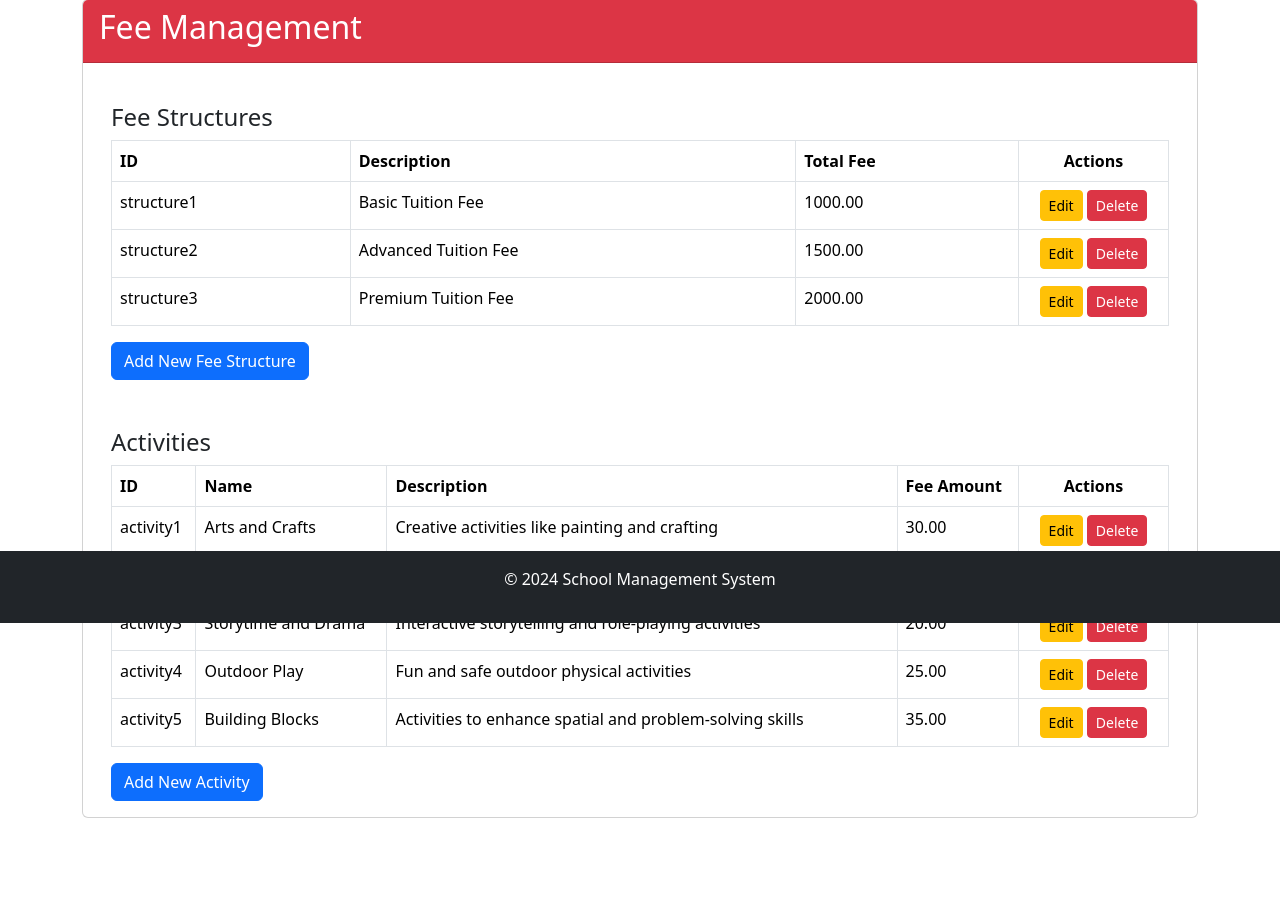
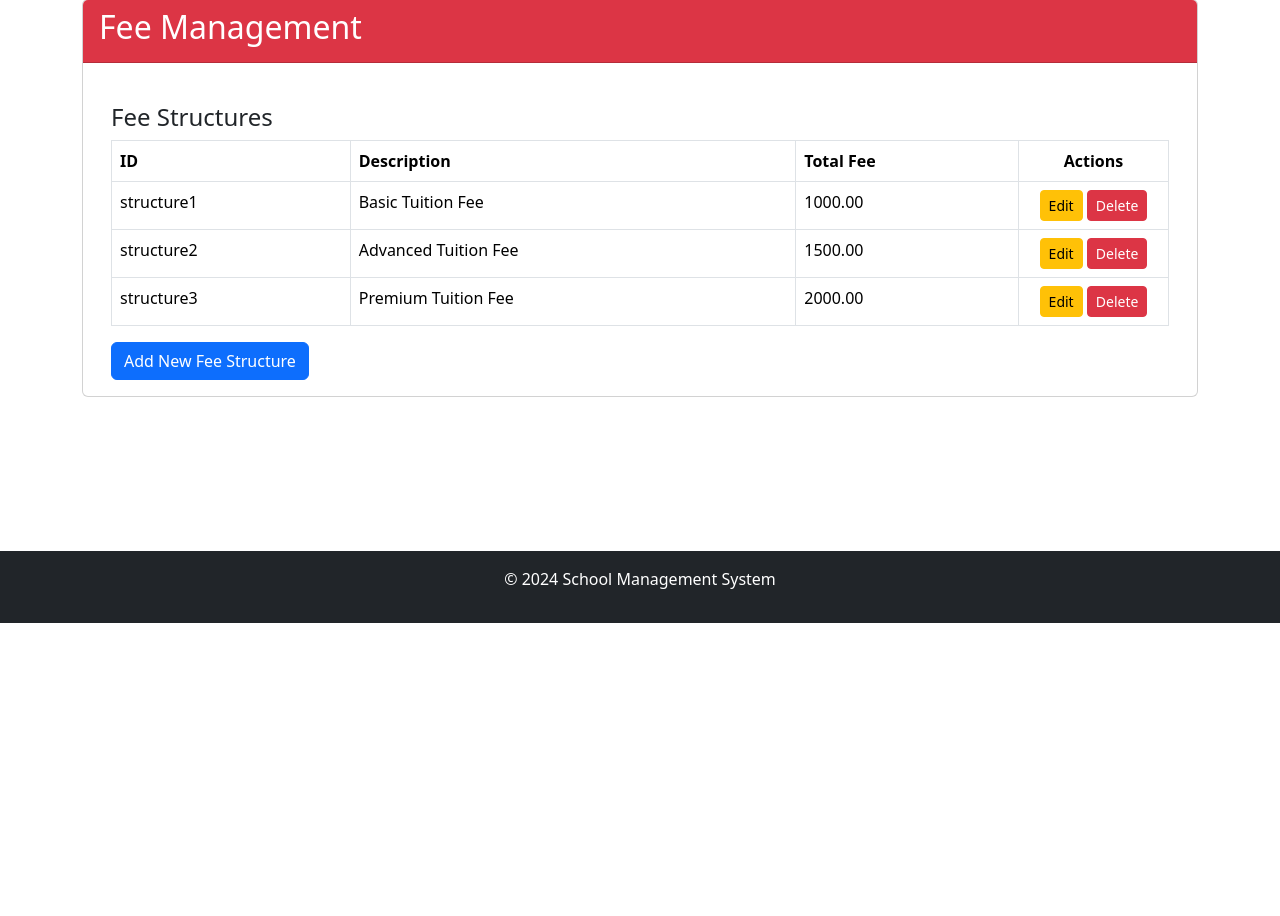
Before and after one commit to djzzlim/Monthly-Fee-Management-System, a Flask app: page /admin/fee_management in a window 1280 px wide. Shown: the part 177-1093 px from the top of the page. After the commit the page ends 800 px from the top, so only its background shows below. Run offline with Flask 3, Linux system fonts and the light colour scheme; a user stored in the database is signed in; data comes from the database, SQL or seed files in the repository.

Commit message:
Remove activity submodule and added Message table

```diff
--- a/app/routes/admin_routes.py
+++ b/app/routes/admin_routes.py
@@ -2,7 +2,7 @@ from flask import Blueprint, render_template, request, redirect, url_for, flash,
 from flask_login import login_required
 from app import db  # Importing db from the app package
 # Import User and Role models from the models module
-from app.models.models import User, Role, Settings, Class, ClassAssignment, ParentStudentRelation, FeeStructure, Activity
+from app.models.models import User, Role, Settings, Class, ClassAssignment, ParentStudentRelation, FeeStructure
 from .routes import role_required, app_name
 from sqlalchemy import func
 from datetime import datetime
@@ -252,8 +252,7 @@ def parent_student():
 def fee_management():
     # Fetch all fee structures and activities
     fee_structures = FeeStructure.query.all()
-    activities = Activity.query.all()
-    return render_template('admin/fee_management.html', fee_structures=fee_structures, activities=activities, app_name=app_name())
+    return render_template('admin/fee_management.html', fee_structures=fee_structures, app_name=app_name())
 
 @admin.route('/add_fee_structure', methods=['GET', 'POST'])
 @login_required
@@ -324,54 +323,6 @@ def delete_fee_structure(id):
     db.session.delete(fee_structure)
     db.session.commit()
     flash('Fee Structure Deleted Successfully!', 'success')
-    return redirect(url_for('admin.fee_management'))
-
-# Activity: Add
-@admin.route('/add_activity', methods=['GET', 'POST'])
-@login_required
-@role_required('1')
-def add_activity():
-    if request.method == 'POST':
-        name = request.form['name']
-        description = request.form['description']
-        fee_amount = request.form['fee_amount']
-
-        new_activity = Activity(
-            activity_id=str(uuid.uuid4()),
-            name=name,
-            description=description,
-            fee_amount=fee_amount
-        )
-        db.session.add(new_activity)
-        db.session.commit()
-        flash('Activity Added Successfully!', 'success')
-        return redirect(url_for('admin.fee_management'))
-    return render_template('admin/add_activity.html', app_name=app_name())
-
-# Activity: Edit
-@admin.route('/edit_activity/<id>', methods=['GET', 'POST'])
-@login_required
-@role_required('1')
-def edit_activity(id):
-    activity = Activity.query.get(id)
-    if request.method == 'POST':
-        activity.name = request.form['activity_name']
-        activity.description = request.form['description']
-        activity.fee_amount = request.form['fee_amount']
-        db.session.commit()
-        flash('Activity Updated Successfully!', 'success')
-        return redirect(url_for('admin.fee_management'))
-    return render_template('admin/edit_activity.html', activity=activity, app_name=app_name())
-
-# Activity: Delete
-@admin.route('/delete_activity/<id>')
-@login_required
-@role_required('1')
-def delete_activity(id):
-    activity = Activity.query.get(id)
-    db.session.delete(activity)
-    db.session.commit()
-    flash('Activity Deleted Successfully!', 'success')
     return redirect(url_for('admin.fee_management'))
 
 # Route to add a new user
--- a/app/templates/admin/fee_management.html
+++ b/app/templates/admin/fee_management.html
@@ -43,34 +43,6 @@
 
     <a href="{{ url_for('admin.add_fee_structure') }}" class="btn btn-primary">Add New Fee Structure</a>
 
-    <h4 class="mt-5">Activities</h4>
-    <table class="table table-bordered">
-        <thead>
-            <tr>
-                <th>ID</th>
-                <th>Name</th>
-                <th>Description</th>
-                <th>Fee Amount</th>
-                <th class="actions-column">Actions</th> <!-- Apply the same class for styling -->
-            </tr>
-        </thead>
-        <tbody>
-            {% for activity in activities %}
-            <tr>
-                <td>{{ activity.activity_id }}</td>
-                <td>{{ activity.name }}</td>
-                <td>{{ activity.description }}</td>
-                <td>{{ activity.fee_amount }}</td>
-                <td class="actions-column">
-                    <a href="{{ url_for('admin.edit_activity', id=activity.activity_id) }}" class="btn btn-sm btn-warning">Edit</a>
-                    <a href="{{ url_for('admin.delete_activity', id=activity.activity_id) }}" class="btn btn-sm btn-danger">Delete</a>
-                </td>
-            </tr>
-            {% endfor %}
-        </tbody>
-    </table>
-
-    <a href="{{ url_for('admin.add_activity') }}" class="btn btn-primary">Add New Activity</a>
 
 </div>
 
```
Also changed, not shown: app/models/models.py (+5 -21 lines), app/templates/admin/add_activity.html (deleted, +0 -25 lines), app/templates/admin/edit_activity.html (deleted, +0 -28 lines), instance/db.sqlite3.
